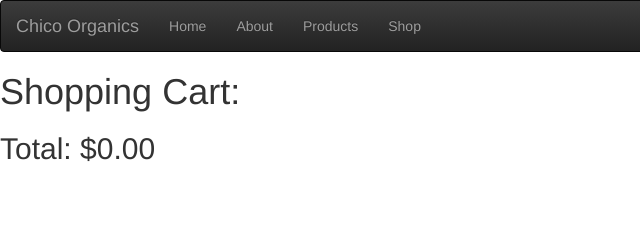
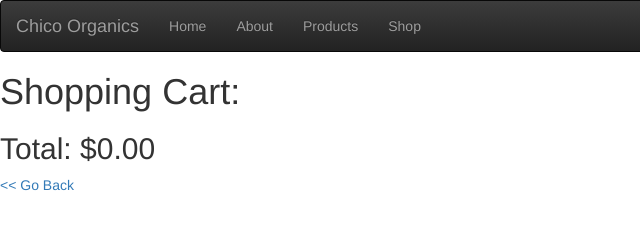
Before and after one commit to mskinner93/P3, a plain HTML site: page ShoppingCart.html in a window 1280 px wide. Shown: the full height of the page, 0-640 px from the left. Drawn offline with nearby package versions, Linux system fonts and the light colour scheme.

Commit message:
Added Go Back link in checkout page

```diff
--- a/ShoppingCart.html
+++ b/ShoppingCart.html
@@ -42,5 +42,6 @@
      <li id="potatoCount"></li>-->
     </ul>
   <h2 id="totalPrice"></h2>
+        <a href="Shop.html"> &lt;&lt; Go Back </a>
 </body>
 </html>
```
